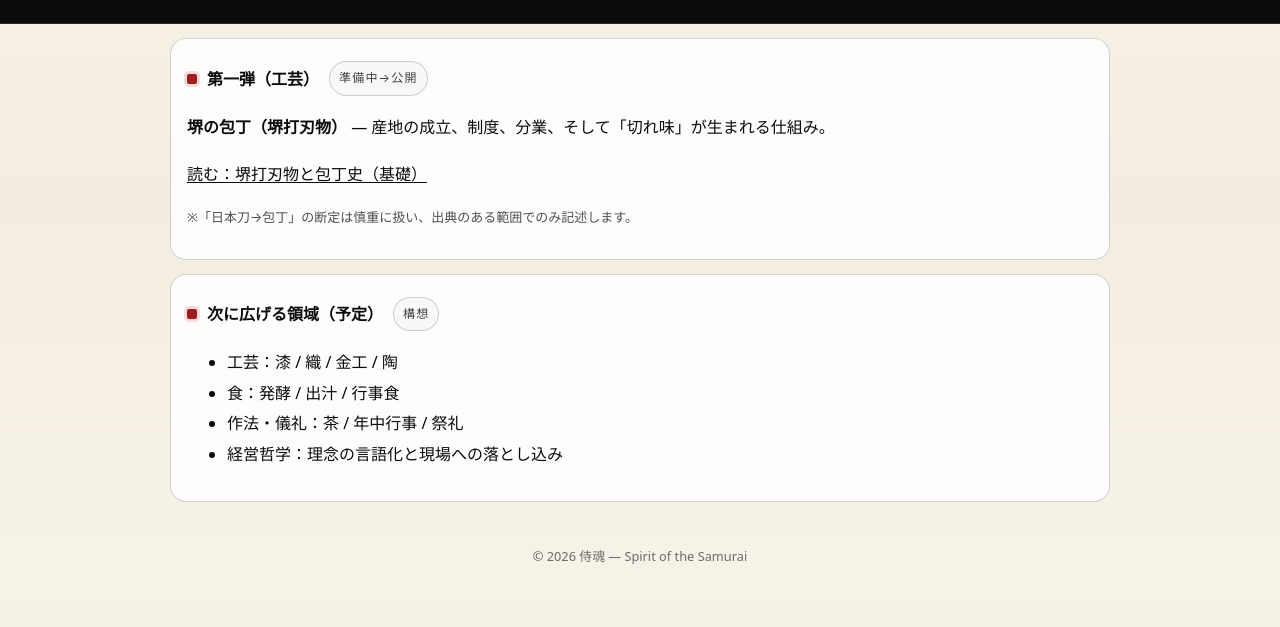
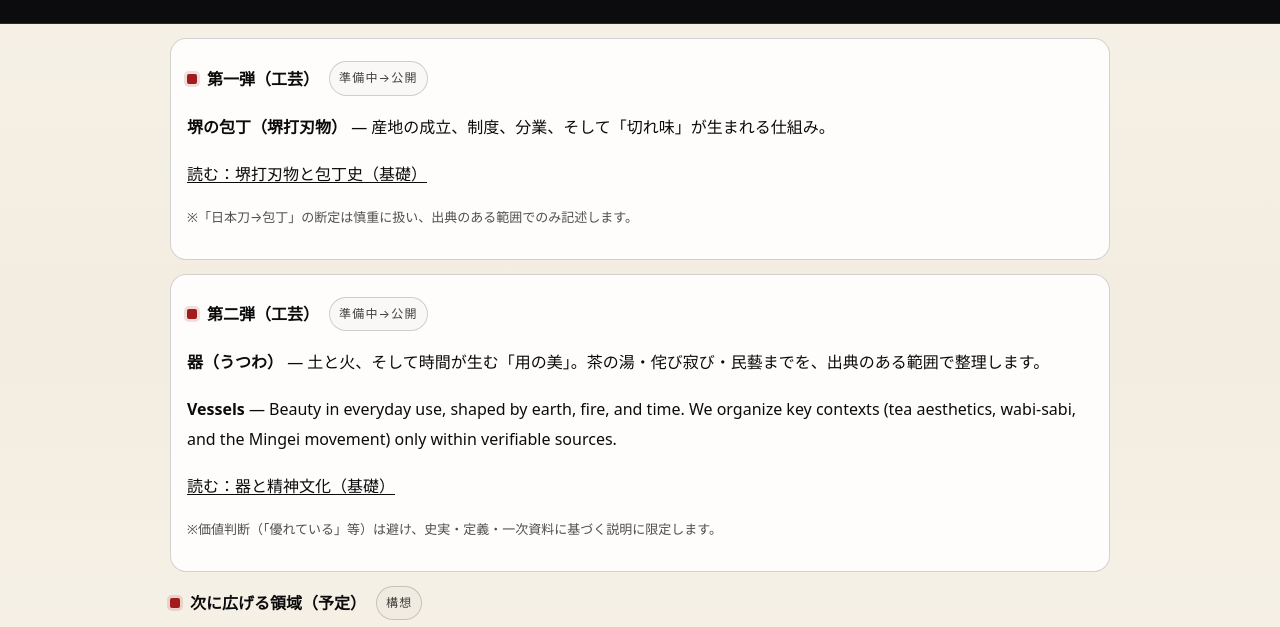
Before and after one commit to masaya031417-coder/samuraidamashii, a plain HTML site: page archive/index.html in a window 1280 px wide. Shown: the part 173-800 px from the top of the page. Drawn offline with Linux system fonts and the light colour scheme.

Commit message:
Add content about vessels and their cultural significance

```diff
--- a/archive/index.html
+++ b/archive/index.html
@@ -45,8 +45,18 @@
         ※「日本刀→包丁」の断定は慎重に扱い、出典のある範囲でのみ記述します。
       </p>
     </div>
+    <div class="card">
+      <div class="title"><span class="dot"></span><strong>第二弾（工芸）</strong> <span class="tag">準備中→公開</span></div>
+      <p><strong>器（うつわ）</strong> — 土と火、そして時間が生む「用の美」。茶の湯・侘び寂び・民藝までを、出典のある範囲で整理します。</p>
+      <p><strong>Vessels</strong> — Beauty in everyday use, shaped by earth, fire, and time. We organize key contexts (tea aesthetics, wabi-sabi, and the Mingei movement) only within verifiable sources.</p>
+      <p>
+        <a href="/archive/utsuwa.html">読む：器と精神文化（基礎）</a>
+      </p>
+      <p class="note">
+        ※価値判断（「優れている」等）は避け、史実・定義・一次資料に基づく説明に限定します。
+       </p>
+    </div>
 
-    <div class="card">
       <div class="title"><span class="dot"></span><strong>次に広げる領域（予定）</strong> <span class="tag">構想</span></div>
       <ul>
         <li>工芸：漆 / 織 / 金工 / 陶</li>
```
